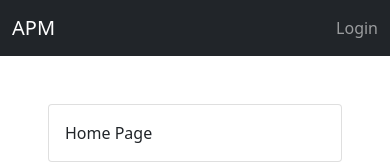
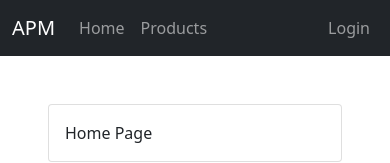
Before and after one commit to renatabroder/apm-ui, an Angular app: page /home in a window 390 px wide. Shown: the top 163 px of the page. Built offline with nearby package versions, Linux system fonts and the light colour scheme; what angular-in-memory-web-api would draw is missing.

Commit message:
improve responsiveness into products list and navbar

```diff
--- a/src/app/app.component.html
+++ b/src/app/app.component.html
@@ -1,4 +1,4 @@
-<nav class="navbar navbar-expand-lg navbar-fixed-top navbar-dark bg-dark">
+<nav class="navbar navbar-expand navbar-fixed-top navbar-dark bg-dark">
   <div class="container-fluid" routerLinkActive="active">
     <a href="" class="navbar-brand">APM</a>
 
--- a/src/app/product/product-list/product-list.component.css
+++ b/src/app/product/product-list/product-list.component.css
@@ -0,0 +1,6 @@
+@media (max-width: 1400px) {
+    .list-group {
+        max-height: 34vh;
+        overflow-y: scroll;
+    }
+}
--- a/src/app/product/product-shell/product-shell.component.html
+++ b/src/app/product/product-shell/product-shell.component.html
@@ -1,5 +1,5 @@
 <div class="container-fluid p-5 row">
-    <div class="col-12 col-md-5 mb-5">
+    <div class="col-12 col-md-5 mb-3">
         <pm-product-list></pm-product-list>
     </div>
     <div class="col-12 col-md-7">
```
